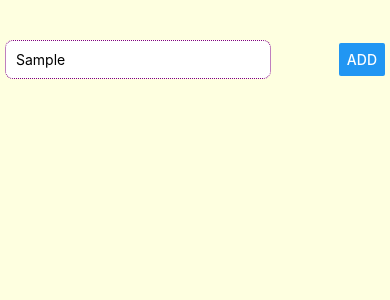
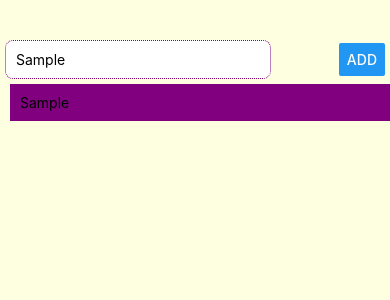
Before and after one commit to kellibrookedev/react-native-2-basics, a React Native app: screen / in a window 390 px wide. Both pictures are taken after typing "Sample" into the empty fields and a click on the button "ADD". Shown: the top 300 px of the page. Built offline with nearby package versions, Linux system fonts and the light colour scheme.

Commit message:
add ListItem component, make places output section on App to display all places, add styling

```diff
--- a/App.js
+++ b/App.js
@@ -1,20 +1,43 @@
 
 
 import React, {Component} from 'react';
-import {Platform, StyleSheet, View, TextInput, Button} from 'react-native';
+import {Platform, StyleSheet, View, Text, TextInput, Button} from 'react-native';
+
+import ListItem from './src/components/ListItem/ListItem';
 
 export default class App extends Component {
   state = {
-    placeName: ''
+    placeName: '',
+    places: []
   };
 
   placeNameChangedHandler = userInput => {
     this.setState({
       placeName: userInput
-    })
+    });
   };
 
+  placeSubmitHandler = () => {
+    if(this.state.placeName.trim() === "") {
+      return;
+    }
+
+    this.setState(prevState => {
+      return {
+        places: prevState.places.concat(prevState.placeName)
+      };
+    });
+  };
+
+
   render() {
+    const placesOutput = this.state.places.map((place, index) => (
+      <ListItem
+        key={index}
+        placeName={place}
+      />
+    ));
+
     return (
       <View style={styles.container}>
         <View style={styles.inputContainer}>
@@ -27,7 +50,11 @@ export default class App extends Component {
           <Button
             style={styles.placeButton}
             title="add"
+            onPress={this.placeSubmitHandler}
           />
+        </View>
+        <View style={styles.listContainer}>
+            {placesOutput}
         </View>
       </View>
     );
@@ -60,5 +87,8 @@ const styles = StyleSheet.create({
   },
   placeButton: {
     width: '30%'
+  },
+  listContainer: {
+    width: '100%'
   }
 });
--- /dev/null
+++ b/src/components/ListItem/ListItem.js
@@ -0,0 +1,19 @@
+import React from 'react';
+import { View, Text, StyleSheet } from 'react-native';
+
+const listItem = (props) => (
+  <View style={styles.listItem}>
+    <Text>{props.placeName}</Text>
+  </View>
+);
+
+const styles = StyleSheet.create({
+  listItem: {
+    width: '100%',
+    padding: 10,
+    backgroundColor: 'purple',
+    margin: 5
+  }
+})
+
+export default listItem;
```
